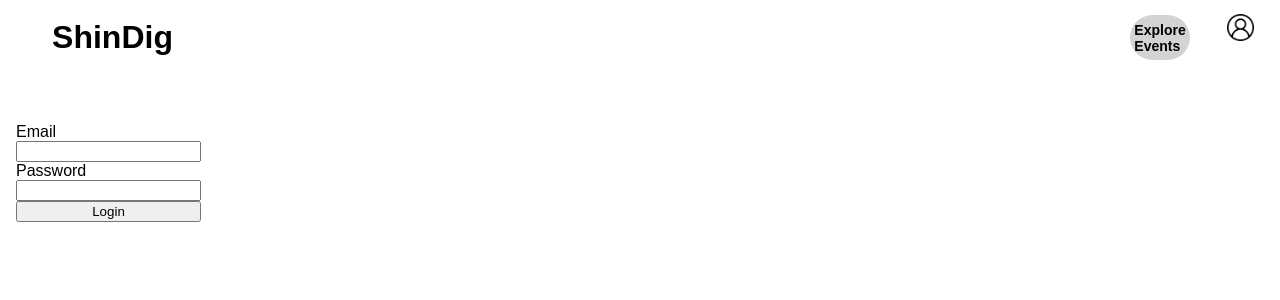
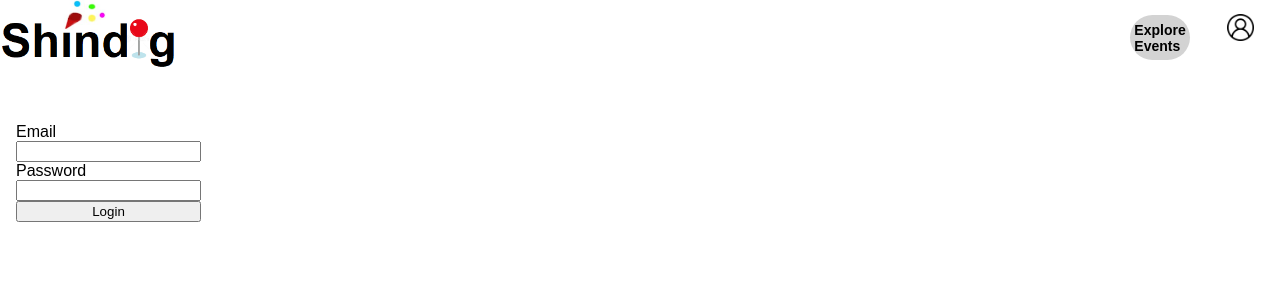
Before and after one commit to osu-cs494-w24/final-project-team-14, a React (Vite) app: page /signup in a window 1280 px wide. Shown: the top 300 px of the page. Built offline with nearby package versions, Linux system fonts and the light colour scheme.

Commit message:
Added logo

```diff
--- a/src/components/Header.jsx
+++ b/src/components/Header.jsx
@@ -21,7 +21,7 @@ export function Header(props) {
     return (
         <div id="header-container">
             <div id="title-container">
-                <NavLink id="site-title" to="/">ShinDig</NavLink>
+                <NavLink id="site-title" to="/"><img id="logo" src="Logo.png"/></NavLink>
             </div>
             <div id="navigation-container">
                 <NavLink to="/search" id="explore-button">
--- a/src/index.css
+++ b/src/index.css
@@ -41,6 +41,10 @@ html {
     color: black;
     text-decoration: none;
     background-color: white;
+}
+
+#logo {
+    max-width: 78%;
 }
 
 #navigation-container {
@@ -124,7 +128,7 @@ html {
     margin-left: 10px;
 
     &:hover {
-        background-color: #0056b3;
+        background-color: #f15454;
     }
 }
 
@@ -335,7 +339,7 @@ html {
 }
 
 .logout:hover {
-  background-color: #2b7bbe;
+  background-color: #f15454;
   color: white;
   cursor: pointer;
 }
@@ -374,7 +378,7 @@ html {
     margin-left: 10px;
 
     &:hover {
-        background-color: #0056b3;
+        background-color: #f15454;
     }
 }
 
```
Also changed, not shown: public/Logo.png (added).
